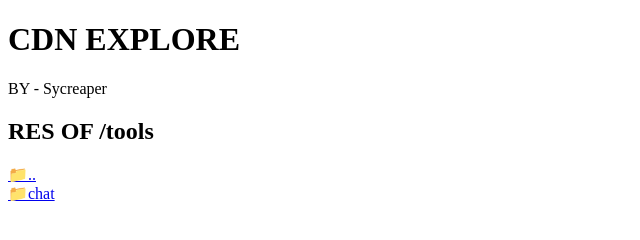
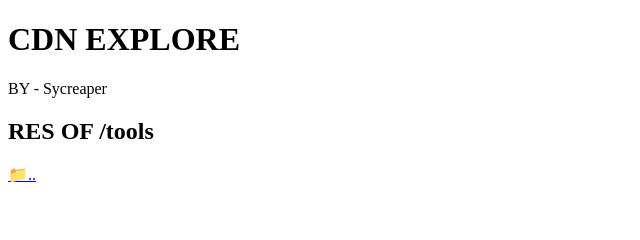
Before and after one commit to Sycreaper/cdn, a plain HTML site: page tools.html in a window 1280 px wide. Shown: the full height of the page, 0-640 px from the left. Drawn offline with Linux system fonts and the light colour scheme.

Commit message:
Update tools.html

```diff
--- a/tools.html
+++ b/tools.html
@@ -12,7 +12,5 @@
 <a href="index.html">📁..</a>
 <br/>
 <a href="tools/apphub.html>📁apphub</a>
-<br/>
-<a href="tools/chat.html">📁chat</a>
 </body>
 </html>
```
